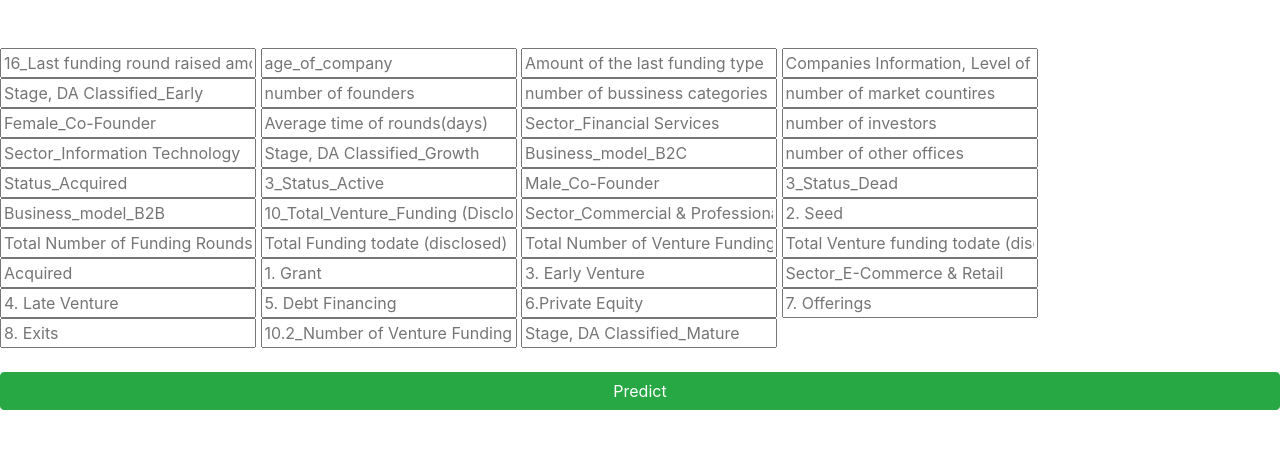
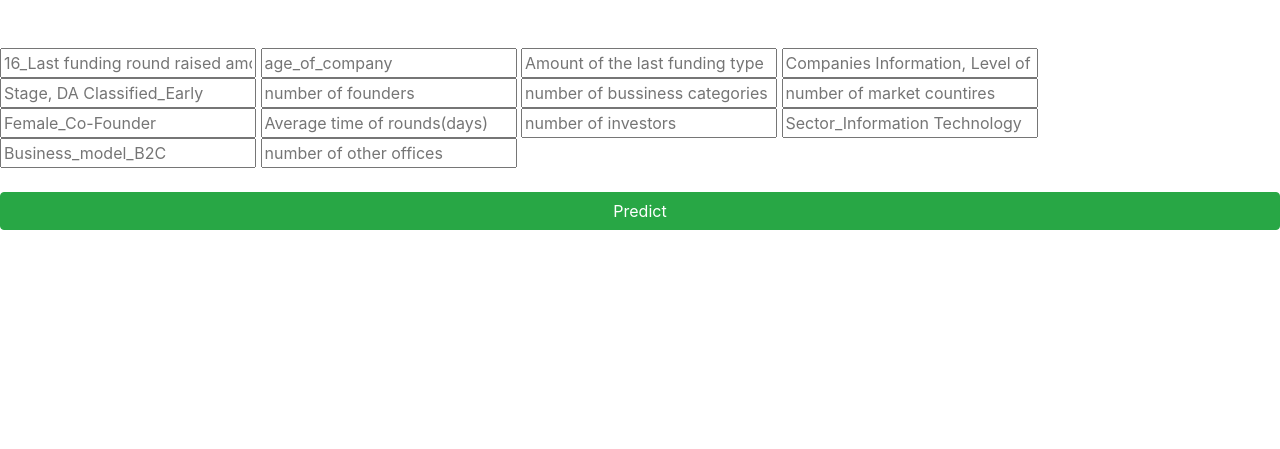
Before and after one commit to masete/ML-Production-with-Flask, a Flask app: page / in a window 1280 px wide. Shown: the part 56-505 px from the top of the page. Run offline with Flask 2, Linux system fonts and the light colour scheme; parts of the project's set-up code (start-up, migrations or seed data) failed here and were passed over; some libraries are stand-ins or nearby versions.

Commit message:
feature engineering

```diff
--- a/templates/index.html
+++ b/templates/index.html
@@ -43,36 +43,11 @@
       <input type="text" name="number of market countires" placeholder="number of market countires" required="required" />
       <input type="text" name="Female_Co-Founder" placeholder="Female_Co-Founder" required="required" />
       <input type="text" name="Average time of rounds(days)" placeholder="Average time of rounds(days)" required="required" />
-      <input type="text" name="Sector_Financial Services" placeholder="Sector_Financial Services" required="required" />
       <input type="text" name="number of investors" placeholder="number of investors" required="required" />
       <input type="text" name="Sector_Information Technology" placeholder="Sector_Information Technology" required="required" />
-      <input type="text" name="Stage, DA Classified_Growth" placeholder="Stage, DA Classified_Growth" required="required" />
       <input type="text" name="Business_model_B2C" placeholder="Business_model_B2C" required="required" />
       <input type="text" name="number of other offices" placeholder="number of other offices" required="required" />
-      <input type="text" name="Status_Acquired" placeholder="Status_Acquired" required="required" />
-      <input type="text" name="3_Status_Active" placeholder="3_Status_Active" required="required" />
-      <input type="text" name="Male_Co-Founder" placeholder="Male_Co-Founder" required="required" />
-      <input type="text" name="3_Status_Dead" placeholder="3_Status_Dead" required="required" />
-      <input type="text" name="Business_model_B2B" placeholder="Business_model_B2B" required="required" />
-      <input type="text" name="10_Total_Venture_Funding (Disclosed)" placeholder="10_Total_Venture_Funding (Disclosed)" required="required" />
-      <input type="text" name="Sector_Commercial & Professional Services" placeholder="Sector_Commercial & Professional Services" required="required" />
-      <input type="text" name="2. Seed" placeholder="2. Seed" required="required" />
-      <input type="text" name="Total Number of Funding Rounds" placeholder="Total Number of Funding Rounds" required="required" />
-      <input type="text" name="Total Funding todate (disclosed)" placeholder="Total Funding todate (disclosed)" required="required" />
-      <input type="text" name="Total Number of Venture Funding Rounds" placeholder="Total Number of Venture Funding Rounds" required="required" />
-      <input type="text" name="Total Venture funding todate (disclosed)" placeholder="Total Venture funding todate (disclosed)" required="required" />
-      <input type="text" name="Acquired" placeholder="Acquired" required="required" />
-      <input type="text" name="1. Grant" placeholder="1. Grant" required="required" />
-      <input type="text" name="3. Early Venture" placeholder="3. Early Venture" required="required" />
-      <input type="text" name="Sector_E-Commerce & Retail" placeholder="Sector_E-Commerce & Retail" required="required" />
-      <input type="text" name="4. Late Venture" placeholder="4. Late Venture" required="required" />
-      <input type="text" name="5. Debt Financing" placeholder="5. Debt Financing" required="required" />
-      <input type="text" name="6.Private Equity" placeholder="6.Private Equity" required="required" />
-      <input type="text" name="7. Offerings" placeholder="7. Offerings" required="required" />
-      <input type="text" name="8. Exits" placeholder="8. Exits" required="required" />
-      <input type="text" name="10.2_Number of Venture Funding rounds (#)" placeholder="10.2_Number of Venture Funding rounds (#)" required="required" />
-      <input type="text" name="Stage, DA Classified_Mature" placeholder="Stage, DA Classified_Mature" required="required" />
-      <!-- <input type="text" name="Age" placeholder="Age" required="required" /> -->
+
 <br>
        <br>
       <button type="submit" class="btn btn-success btn-block btn-large">Predict</button>
```
